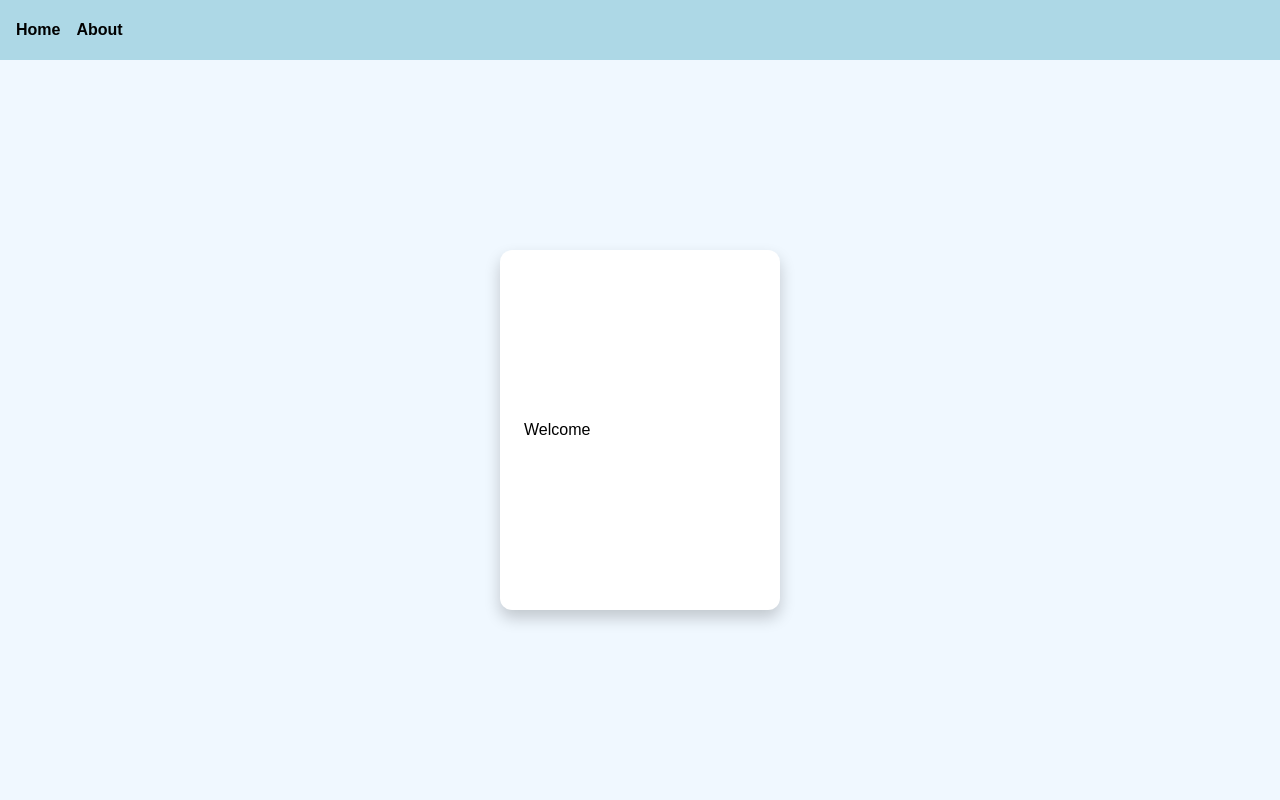
After one commit to raahulydv7/djang-todo-project, a Django app: page / in a window 1280 px wide. The commit adds this page. Run offline with Django 5.2, Linux system fonts and the light colour scheme.

Commit message:
add: custom user model, forms, view, register.html

```diff
--- /dev/null
+++ b/static/css/style.css
@@ -0,0 +1,152 @@
+/* Global Reset */
+* {
+    padding: 0;
+    margin: 0;
+    box-sizing: border-box;
+}
+
+/* Base Setup */
+html, body {
+    background-color: aliceblue;
+    color: black;
+    font-family: Arial, sans-serif;
+    height: 100%;
+}
+
+/* Navbar */
+.navbar {
+    width: 100%;
+    min-height: 60px;
+    background-color: lightblue;
+    color: black;
+    display: flex;
+    align-items: center;
+    padding: 0 1rem;
+}
+
+.navbar ul {
+    list-style: none;
+    display: flex;
+    gap: 1rem;
+    margin: 0; /* ensures consistent alignment */
+    padding: 0;
+}
+
+.navbar a {
+    text-decoration: none;
+    color: inherit;
+    font-weight: 600;
+    transition: color 0.2s ease-in-out;
+}
+
+.navbar a:hover {
+    color: #003366; /* subtle hover effect */
+}
+
+/* Content Section */
+.content-div {
+    min-height: calc(100vh - 60px);
+    width: 100%;
+    display: flex;
+    align-items: center;
+    justify-content: center;
+    padding: 1rem; /* avoids card sticking to edges */
+}
+
+/* Card */
+.card {
+
+    width: clamp(280px, 20vw, 400px); /* responsive width */
+    min-height: 45vh;
+    padding: 1.5rem;
+    background: white; /* makes shadow visible */
+    box-shadow: 0 8px 16px rgba(0, 0, 0, 0.2);
+    border-radius: 12px;
+    display: flex;
+    flex-direction: column;
+    align-items: stretch; /* ensures inputs stretch full width */
+    justify-content: center;
+    gap: 1rem; /* adds space between elements */
+}
+
+.card-header h1{
+    margin-bottom: 0.5rem;
+    color: #3399ff;
+
+}
+/* Form Groups */
+.form-group {
+    display: flex;
+    flex-direction: column;
+    gap: 0.5rem;
+}
+
+label {
+    font-weight: bold;
+    color:  #9f9a9a;
+}
+
+input,
+select {
+    margin-bottom: 0.5rem;
+    padding: 0.5rem;
+    border: 1px solid #ccc;
+    border-radius: 8px;
+    font-size: 1rem;
+}
+
+/* Optional: Add a subtle focus effect */
+input:focus,
+select:focus {
+    outline: none;
+    border-color: #3399ff;
+    box-shadow: 0 0 5px rgba(51, 153, 255, 0.5);
+}
+
+/* Error Message Text */
+.error-message {
+    color: red;
+    font-size: 0.875rem;
+    margin-top: 0.25rem;
+}
+.error-message li {
+    list-style: none;
+}
+
+/* Error Input Field */
+input.is-invalid,
+select.is-invalid {
+    border-color: red;
+    box-shadow: 0 0 5px rgba(255, 0, 0, 0.3);
+}
+
+
+/* buuton */
+
+button{
+    background-color: #3399ff;
+    color: white;
+    padding: 0.75rem 1.5rem;
+    font-size: 1rem;
+    border: none;
+    border-radius: 8px;
+    font-weight: bold;
+    cursor: pointer;
+    transition: background-color 0.3s ease, transform 0.2s ease;
+    margin-left: 3rem;
+}
+
+button:hover {
+    background-color: #0056b3; /* Darker blue on hover */
+    transform: translateY(-2px); /* Slight lift effect */
+}
+
+button:active {
+    background-color: #00408a; /* Even darker on click */
+    transform: translateY(0); /* Remove lift on click */
+}
+
+button:disabled {
+    background-color: #ccc; /* Gray for disabled state */
+    cursor: not-allowed;
+}
--- a/templates/base.html
+++ b/templates/base.html
@@ -5,7 +5,7 @@
     <meta charset="UTF-8">
     <meta name="viewport" content="width=device-width, initial-scale=1.0">
     <title>{% block title %}My Site{% endblock title %}</title>
-    <link rel="stylesheet" href="{% static 'style.css' %}">
+    <link rel="stylesheet" href="{% static 'css/style.css' %}">
 </head>
 <body>
     <nav class="navbar">
@@ -14,7 +14,7 @@
             <li><a href="#">About</a></li>
         </ul>
     </nav>
-    <main>
+    <main class="content-div">
         {% block content %}{% endblock content %}
     </main>
 </body>
--- a/todo/forms.py
+++ b/todo/forms.py
@@ -12,3 +12,4 @@ class CusUserCreationForm(UserCreationForm):
         super().__init__(*args, **kwargs)
         for field in ['username','email','role','password1','password2']:
             self.fields[field].help_text = None
+            self.fields[field].widget.attrs.update({'class': 'form-group'})
--- /dev/null
+++ b/todo/templates/todo/home.html
@@ -0,0 +1,7 @@
+{% extends "base.html" %}
+{% block title %}Home Page{% endblock title %}
+{% block content %}
+<div class="card">
+    Welcome
+</div>
+{% endblock content %}
--- /dev/null
+++ b/todo/urls.py
@@ -0,0 +1,9 @@
+
+from django.urls import path
+from . import views
+
+urlpatterns = [
+    path('', views.test_home, name='home'),
+    path('register/', views.register_user, name='register'),
+
+]
--- a/todo/views.py
+++ b/todo/views.py
@@ -1,3 +1,21 @@
-from django.shortcuts import render
+from django.shortcuts import render,redirect
+from .models import CustomUser
+from .forms import CusUserCreationForm
+from django.contrib.auth import login, logout
+from django.contrib.auth.decorators import login_required
 
-# Create your views here.
+
+def test_home(request):
+    form = CusUserCreationForm()
+    return render(request,'todo/home.html',{"form":form})
+
+def register_user(request):
+    if request.method == 'POST':
+        form = CusUserCreationForm(request.POST)
+        if form.is_valid():
+            user = form.save()
+            login(request, user)
+            return redirect('home')
+    else:
+        form = CusUserCreationForm()
+    return render(request,'todo/register.html',{"form":form})
--- a/todo_project/urls.py
+++ b/todo_project/urls.py
@@ -22,4 +22,7 @@ from django.conf.urls.static import static
 
 urlpatterns = [
     path('admin/', admin.site.urls),
-]+static(settings.MEDIA_URL, document_root = settings.MEDIA_ROOT)
+    path('', include('todo.urls')),
+]
+if settings.DEBUG:
+    urlpatterns += static(settings.STATIC_URL, document_root=settings.STATICFILES_DIRS[0])
```
Also changed, not shown: static/style.css (deleted, +0 -30 lines), todo/templates/todo/register.html (added, +45 -0 lines), todo_project/settings.py (+7 -5 lines).
